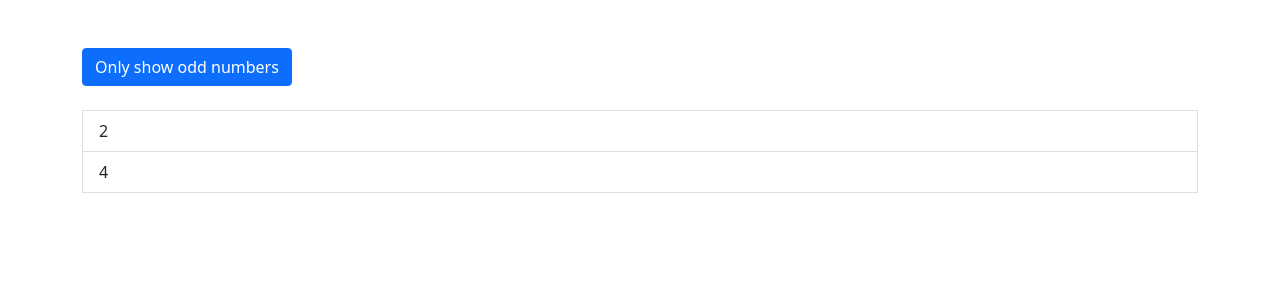
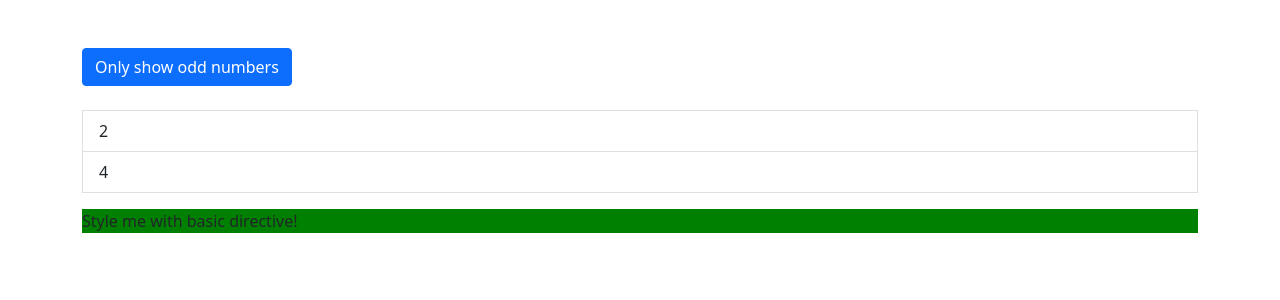
Before and after one commit to marcosJuniorPassarella/directives-examples, an Angular app: page / in a window 1280 px wide. Shown: the top 300 px of the page. Built offline with nearby package versions, Linux system fonts and the light colour scheme.

Commit message:
Created a basicHighlight directive

```diff
--- a/src/app/app.component.html
+++ b/src/app/app.component.html
@@ -25,6 +25,7 @@
           </li>
         </div>
       </ul>
+      <p class="mt-3" appBasicHighlight>Style me with basic directive!</p>
     </div>
   </div>
 </div>
--- a/src/app/app.module.ts
+++ b/src/app/app.module.ts
@@ -3,9 +3,10 @@
 import { BrowserModule } from '@angular/platform-browser';
 
 import { AppComponent } from './app.component';
+import { BasicHighlightDirective } from '../shared/directives/basic-highlight.directive';
 
 @NgModule({
-  declarations: [AppComponent],
+  declarations: [AppComponent, BasicHighlightDirective],
   imports: [CommonModule, BrowserModule],
   providers: [],
   bootstrap: [AppComponent],
--- /dev/null
+++ b/src/shared/directives/basic-highlight.directive.ts
@@ -0,0 +1,12 @@
+import { Directive, ElementRef, OnInit } from '@angular/core';
+
+@Directive({
+  selector: '[appBasicHighlight]',
+})
+export class BasicHighlightDirective implements OnInit {
+  constructor(private elementRef: ElementRef) {}
+
+  ngOnInit(): void {
+    this.elementRef.nativeElement.style.backgroundColor = 'green';
+  }
+}
```
